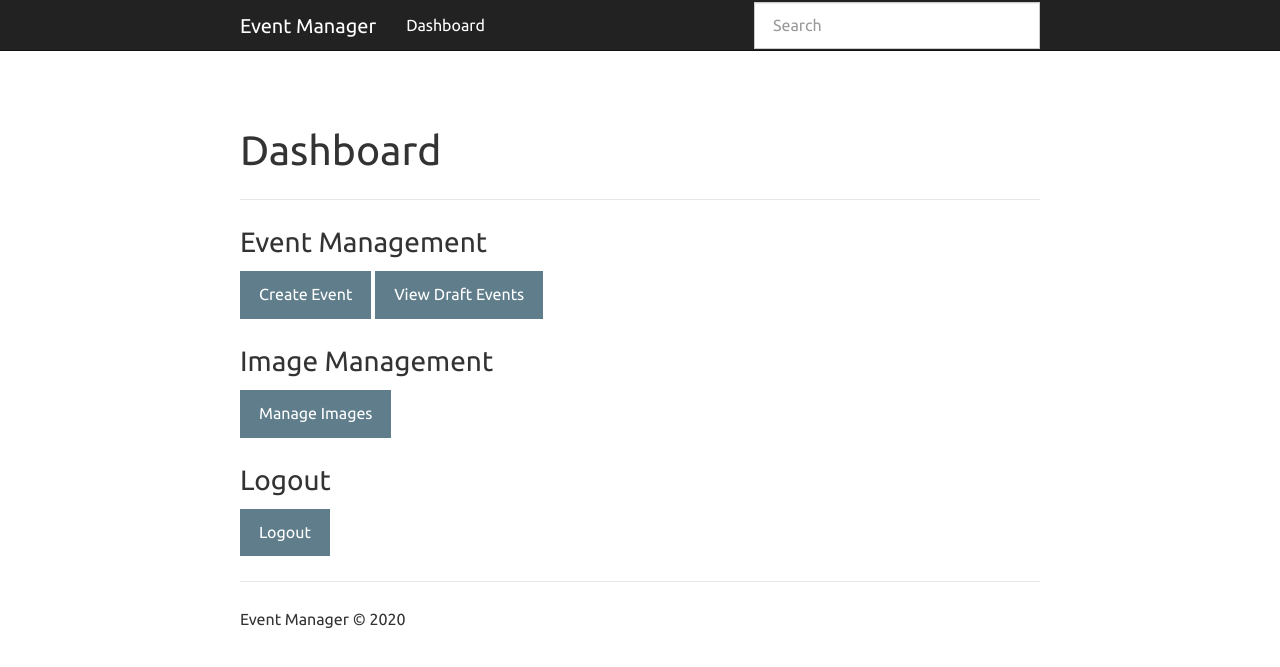
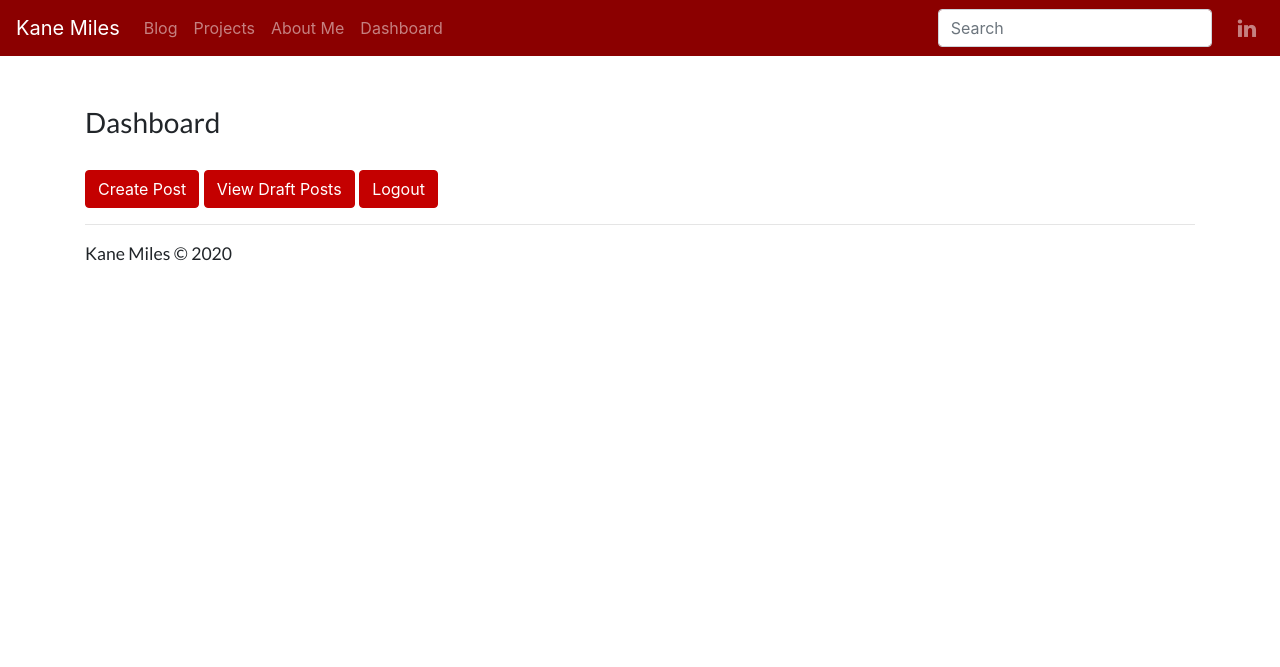
Before and after one commit to charlesday99/Python-Events-Manager, a Flask app: page /dashboard/ in a window 1280 px wide. Shown: the top 667 px of the page. Run offline with Flask 2, Linux system fonts and the light colour scheme; the visitor is signed in with stand-in values (Sample User, id 1); some libraries are stand-ins or nearby versions.

Commit message:
Some big ol' changes

```diff
--- a/app/app.py
+++ b/app/app.py
@@ -1,10 +1,8 @@
-from PIL import Image
+import datetime
 import functools
-import datetime
-import urllib
-import glob
 import os
 import re
+import urllib
 
 from flask import (Flask, flash, Markup, redirect, render_template, request,
                    Response, session, url_for)
@@ -13,10 +11,12 @@ from markdown.extensions.codehilite import CodeHiliteExtension
 from markdown.extensions.extra import ExtraExtension
 from micawber import bootstrap_basic, parse_html
 from micawber.cache import Cache as OEmbedCache
+from peewee import *
 from playhouse.flask_utils import FlaskDB, get_object_or_404, object_list
 from playhouse.sqlite_ext import *
 from gevent.pywsgi import WSGIServer
-from peewee import *
+
+from passlib.hash import sha256_crypt
 
 
 # Blog configuration values.
@@ -24,7 +24,7 @@ from peewee import *
 # You may consider using a one-way hash to generate the password, and then
 # use the hash again in the login view to perform the comparison. This is just
 # for simplicity.
-ADMIN_PASSWORD = 'secret'
+HASHED_PASS = "$5$rounds=535000$oOmNfvkTksDveUyk$lUWpsYX86iNsJuBcVQ1kr0ZkWVbtF1A2Lv7v76P/pzA"
 APP_DIR = os.path.dirname(os.path.realpath(__file__))
 
 # The playhouse.flask_utils.FlaskDB object accepts database URL configuration.
@@ -42,7 +42,7 @@ SITE_WIDTH = 800
 # Create a Flask WSGI app and configure it using values from the module.
 app = Flask(__name__,static_url_path='')
 app.config.from_object(__name__)
-app.debug = False
+app.degub = True
 
 # FlaskDB is a wrapper for a peewee database that sets up pre/post-request
 # hooks for managing database connections.
@@ -160,7 +160,7 @@ def login():
         password = request.form.get('password')
         # TODO: If using a one-way hash, you would also hash the user-submitted
         # password and do the comparison on the hashed versions.
-        if password == app.config['ADMIN_PASSWORD']:
+        if sha256_crypt.verify(password, app.config['HASHED_PASS']):
             session['logged_in'] = True
             session.permanent = True  # Use cookie to store session.
             flash('You are now logged in.', 'success')
@@ -178,6 +178,10 @@ def logout():
 
 @app.route('/')
 def index():
+    return render_template('index.html')
+
+@app.route('/blog/')
+def blog():
     search_query = request.args.get('q')
     if search_query:
         query = Entry.search(search_query)
@@ -189,10 +193,19 @@ def index():
     # the docs:
     # http://docs.peewee-orm.com/en/latest/peewee/playhouse.html#object_list
     return object_list(
-        'index.html',
+        'blog.html',
         query,
         search=search_query,
         check_bounds=False)
+
+@app.route('/projects/')
+def projects():
+    return render_template('projects.html')
+
+@app.route('/about/')
+def about():
+    return render_template('about.html')
+
 
 def _create_or_edit(entry, template):
     if request.method == 'POST':
@@ -232,7 +245,7 @@ def dashboard():
 @login_required
 def drafts():
     query = Entry.drafts().order_by(Entry.timestamp.desc())
-    return object_list('index.html', query, check_bounds=False)
+    return object_list('blog.html', query, check_bounds=False)
 
 @app.route('/<slug>/')
 def detail(slug):
@@ -288,44 +301,6 @@ def error_500(e):
     error_info="Something on the server went very wrong, Sorry!"),500
 
 
-@app.route('/images/',methods=['GET', 'POST'])
-@login_required
-def image_manager():
-    image_path = os.path.join(APP_DIR,"static","img")
-
-    if request.method == 'POST':
-        try:
-            #Open the image from the POST request
-            file = request.files['file']
-            img = Image.open(file)
-
-            #Convert to RGB if a PNG is uploaded
-            if img.mode in ("RGBA", "P"):
-                img = img.convert("RGB")
-
-            #Extract the file name
-            filename = file.filename.split(".")[0] + ".jpg"
-
-            #Save the image as a JPEG
-            img.save(os.path.join(image_path,filename))
-
-            #Generate and save a small thumbnail version
-            img.thumbnail((140,140))
-            img.save(os.path.join(image_path,"thumbnails",filename))
-
-            #Return a success message
-            flash('Upload successful', 'success')
-        except:
-            flash('Upload failed', 'danger')
-
-    #Find all the images in the thumbnails folder and pass
-    #the paths to the template
-    images = {}
-    for path in glob.glob(os.path.join(image_path,"thumbnails", "*.jpg")):
-        images[path.split("thumbnails")[1][1:]] = path.split("static")[1]
-    return render_template('images.html', images=images)
-
-
 #Start point
 if __name__ == "__main__":
     http_server = WSGIServer(('0.0.0.0', 80), app)
--- /dev/null
+++ b/app/static/css/stylesheet.css
@@ -0,0 +1,165 @@
+@font-face { font-family: lato; src: url('/fonts/Lato-Regular.ttf'); }
+
+
+.fa-linkedin {
+	margin-left:10px;
+}
+
+#me-image img {
+	margin-right: 25px;
+	border-radius: 10px;
+}
+
+@media (max-width: 800px) {
+	#me-image img {
+		display: none;
+	}
+}
+
+.image-text {
+	display: inline-block;
+}
+
+.content-title {
+	margin-top: 50px;
+	margin-bottom: 30px;
+}
+
+.page-header {
+	text-align: center;
+	margin-bottom: 40px;
+}
+
+.post-links, a {
+	color: #c40000;
+}
+
+.post-links, a:hover {
+	color: #de1616;
+}
+
+.index-img {
+	margin-bottom: 20px;
+}
+
+.jumbotron {
+	font-family: lato, sans-serif;
+	text-align: center;
+	background-color: #FFF;
+}
+
+p, h3, h5 {
+	font-family: lato, sans-serif;
+}
+
+p {
+	font-size: 110%;
+}
+
+.navbar {
+	color: #8b0000;
+	background-color: #8b0000;
+}
+
+.site-btn {
+	color: #FFF;
+	background-color: #c40000;
+	border-color: #c40000;
+	box-shadow: 0 0 0 0rem rgba(222, 22, 22, 0.25);
+}
+
+.site-btn:hover, .af-btn:hover, .af-btn:active {
+	color: #FFF;
+	background-color: #de1616 !important;
+	border-color: #de1616 !important;
+	box-shadow: 0 0 0 0rem rgba(222, 22, 22, 0.25) !important;
+}
+
+.proj-title {
+	margin-bottom: 15px;
+}
+
+.image-container {
+    position: relative;
+	margin-bottom: 30px;
+	box-shadow: 2px 5px 8px 1px #888888;
+}
+
+.proj-img {
+	width: 100%;
+	object-fit: fill;
+}
+
+.after {
+	font-family: lato, sans-serif;
+	padding: 20px 20px 20px 20px;
+}
+
+.af-btn {
+	color: #FFF;
+	position: absolute;
+	display: none;
+	bottom: 0;
+	left: 50%;
+	transform: translateX(-50%);
+	margin-bottom: 20px;
+	background-color: #c40000;
+	border-color: #c40000;
+	box-shadow: 0 0 0 0rem rgba(222, 22, 22, 0.25);
+}
+
+.image-container .after {
+    position: absolute;
+    top: 0;
+    left: 0;
+    width: 100%;
+    height: 100%;
+    display: none;
+    color: #FFF;
+	text-align: center;
+}
+
+.image-container:hover .after {
+    display: block;
+    background: rgba(0, 0, 0, .8);
+}
+
+.image-container:hover .af-btn {
+	display: block;
+}
+
+.fade-in {
+animation: fadeIn ease 0.5s;
+-webkit-animation: fadeIn ease 0.5s;
+-moz-animation: fadeIn ease 0.5s;
+-o-animation: fadeIn ease 0.5s;
+-ms-animation: fadeIn ease 0.5s;
+}
+@keyframes fadeIn {
+0% {opacity:0;}
+100% {opacity:1;}
+}
+
+@-moz-keyframes fadeIn {
+0% {opacity:0;}
+100% {opacity:1;}
+}
+
+@-webkit-keyframes fadeIn {
+0% {opacity:0;}
+100% {opacity:1;}
+}
+
+@-o-keyframes fadeIn {
+0% {opacity:0;}
+100% {opacity:1;}
+}
+
+@-ms-keyframes fadeIn {
+0% {opacity:0;}
+100% {opacity:1;}
+}
+
+.post_content .ql-editor {
+	padding: 0px 0px 0px 0px;
+}
--- a/app/templates/base.html
+++ b/app/templates/base.html
@@ -1,53 +1,74 @@
 <!doctype html>
 <html>
   <head>
+
     <title>{% block title %}{% endblock %}</title>
-    <meta name="description" content="Event page.">
+
+    <meta name="description" content="Home Page">
     <meta charset="utf-8">
     <meta name="robots" content="noindex">
     <meta name="theme-color" content="#000000">
     <meta name="viewport" content="width=device-width, initial-scale=1">
+    <meta property='og:image' content="/images/me-cropped2.png"/>
 
-    <link rel=stylesheet type=text/css href="/css/hilite.css" />
-    <link rel=stylesheet type=text/css href="/css/blog.min.css" />
+    <link rel="stylesheet" href="https://maxcdn.bootstrapcdn.com/bootstrap/4.5.0/css/bootstrap.min.css" />
+    <link rel=stylesheet type=text/css href="/css/stylesheet.css" />
+    <link href="http://maxcdn.bootstrapcdn.com/font-awesome/4.1.0/css/font-awesome.min.css" rel="stylesheet">
+    <link href="/css/quill.snow.css" rel="stylesheet">
 
     {% block extra_head %}{% endblock %}
 
-    <script src="/js/jquery-1.11.0.min.js" type="text/javascript"></script>
-    <script src="/js/bootstrap.min.js"></script>
+      <script src="https://ajax.googleapis.com/ajax/libs/jquery/3.5.1/jquery.min.js"></script>
+      <script src="https://maxcdn.bootstrapcdn.com/bootstrap/4.5.0/js/bootstrap.min.js"></script>
+      <script src="/js/quill.js"></script>
 
     {% block extra_scripts %}{% endblock %}
+
   </head>
 
   <body>
-    <div class="navbar navbar-default navbar-static-top" role="navigation">
-      <div class="container">
-        <div class="navbar-header">
-          <button type="button" class="navbar-toggle" data-toggle="collapse" data-target=".navbar-collapse">
-            <span class="sr-only">Toggle navigation</span>
-            <span class="icon-bar"></span>
-            <span class="icon-bar"></span>
-            <span class="icon-bar"></span>
+
+    <nav class="custom-nav navbar navbar-expand-lg navbar-dark">
+      <a class="navbar-brand" href="{{ url_for('index') }}">Kane Miles</a>
+      <button class="navbar-toggler" type="button" data-toggle="collapse" data-target="#navbarNav" aria-controls="navbarNav" aria-expanded="false" aria-label="Toggle navigation">
+        <span class="navbar-toggler-icon"></span>
       </button>
-          <a class="navbar-brand" href="{{ url_for('index') }}">Event Manager</a>
-        </div>
-        <div class="navbar-collapse collapse">
-          <ul class="nav navbar-nav">
+
+      <div class="collapse navbar-collapse" id="navbarNav">
+        <ul class="navbar-nav">
+          <li class="nav-item">
+            <a class="nav-link" href="{{ url_for('blog') }}">Blog</a>
+          </li>
+          <li class="nav-item">
+            <a class="nav-link" href="{{ url_for('projects') }}">Projects</a>
+          </li>
+          <li class="nav-item">
+            <a class="nav-link" href="{{ url_for('about') }}">About Me</a>
+          </li>
+
           {% if session.logged_in %}
-              <li><a href="{{ url_for('dashboard') }}">Dashboard</a></li>
+            <li class="nav-item">
+              <a class="nav-link" href="{{ url_for('dashboard') }}">Dashboard</a>
+            </li>
           {% endif %}
+
           {% block extra_header %}{% endblock %}
+
         </ul>
         {% block search_bar %}
-            <form action="{{ url_for('index') }}" class="navbar-form navbar-right" id="search-form" method="get" role="search">
-              <div class="form-group">
-                <input class="form-control" name="q" placeholder="Search" type="text" value="{% if search %}{{ search }}{% endif %}">
-              </div>
+        <form action="{{ url_for('blog') }}" class="form-inline ml-auto" id="search-form" method="get" role="search">
+          <input class="form-control mr-sm-2" name="q" type="text" placeholder="Search" aria-label="Search" value="{% if search %}{{ search }}{% endif %}">
         </form>
         {% endblock %}
+
+        <ul class="nav navbar-nav navbar-right">
+          <li>
+            <a class="nav-link" href="https://www.linkedin.com/in/kane-miles-dev/"><i class="fa fa-linkedin fa-lg"></i></a>
+          </li>
+        </ul>
+
       </div>
-      </div>
-    </div>
+    </nav>
 
     <div class="container">
       {% for category, message in get_flashed_messages(with_categories=true) %}
@@ -58,20 +79,36 @@
       {% endfor %}
 
       {% block page_header %}
-        <div class="page-header">
-          <h1>{% block content_title %}{% endblock %}</h1>
-        </div>
+        <h3 class="content-title" >{% block content_title %}{% endblock %}</h3>
       {% endblock %}
 
       {% block content %}{% endblock %}
 
       <footer>
         <hr />
-        <p>Event Manager &copy; 2020</p>
+        <p>Kane Miles &copy; 2020</p>
       </footer>
     </div>
 
-    {% block final_scripts %}{% endblock %}
+    {% block final_scripts %}
+      <script>
+
+        var buttons = document.getElementsByClassName("af-btn");
+
+        for (i = 0; i < buttons.length; i++) {
+          let button = buttons[i];
+          buttons[i].onclick = function () {
+            var trans_value = getComputedStyle(button).getPropertyValue("opacity");
+            console.log(trans_value);
+            if(trans_value == 1){
+              return true;
+            }
+            return false;
+          }
+        }
+
+      </script>
+    {% endblock %}
 
   </body>
 </html>
--- a/app/templates/dashboard.html
+++ b/app/templates/dashboard.html
@@ -5,12 +5,9 @@
 {% block content_title %}Dashboard{% endblock %}
 
 {% block content %}
-  <h3>Event Management</h3>
-  <button class="btn btn-primary" onclick="window.location.href='{{ url_for('create') }}'">Create Event</button>
-  <button class="btn btn-primary" onclick="window.location.href='{{ url_for('drafts') }}'">View Draft Events</button>
-  <h3>Image Management</h3>
-  <button class="btn btn-primary" onclick="window.location.href='{{ url_for('image_manager') }}'">Manage Images</button>
-  <h3>Logout</h3>
-  <button class="btn btn-primary" onclick="window.location.href='{{ url_for('logout') }}'">Logout</button>
+
+  <button class="btn btn-primary site-btn" onclick="window.location.href='{{ url_for('create') }}'">Create Post</button>
+  <button class="btn btn-primary site-btn" onclick="window.location.href='{{ url_for('drafts') }}'">View Draft Posts</button>
+  <button class="btn btn-primary site-btn" onclick="window.location.href='{{ url_for('logout') }}'">Logout</button>
 
 {% endblock %}
--- a/app/templates/login.html
+++ b/app/templates/login.html
@@ -14,7 +14,7 @@
     </div>
     <div class="form-group">
       <div class="col-sm-offset-2 col-sm-10">
-        <button class="btn btn-default" type="submit">Log in</button>
+        <button class="btn btn-default site-btn" type="submit">Log in</button>
       </div>
     </div>
   </form>
--- a/app/templates/logout.html
+++ b/app/templates/logout.html
@@ -7,6 +7,6 @@
 {% block content %}
   <p>Click the button below to log out of the site.</p>
   <form action="{{ url_for('logout') }}" class="form-horizontal" method="post">
-    <button class="btn btn-primary" type="submit">Log out</button>
+    <button class="btn btn-primary site-btn" type="submit">Log out</button>
   </form>
 {% endblock %}
```
Also changed, not shown: app/templates/about.html (added, +26 -0 lines), app/templates/blog.html (added, +19 -0 lines), app/templates/create.html (+5 -3 lines), app/templates/detail.html (+4 -6 lines), app/templates/index.html (+39 -14 lines), app/templates/projects.html (added, +62 -0 lines), app/static/fonts/Lato-Regular.ttf (added), app/static/images/adara.png (added), app/static/images/aqado.png (added), app/static/images/me-cropped2.png (added), app/static/images/mimage.png (added), app/static/images/novols.jpg (added), app/static/images/snake.png (added), app/static/images/tracktrack.jpg (added). Lines whose indentation alone changed are shown as unchanged.
